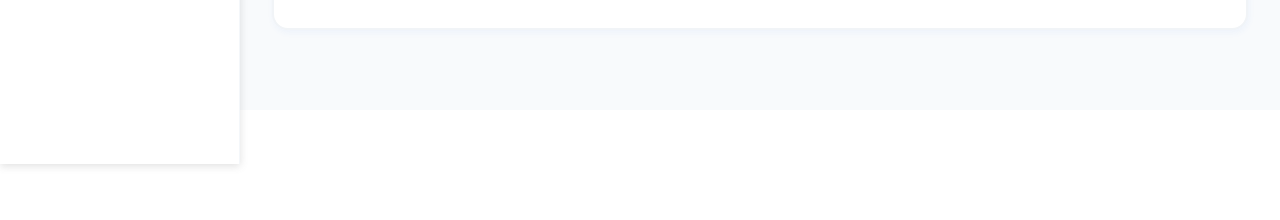
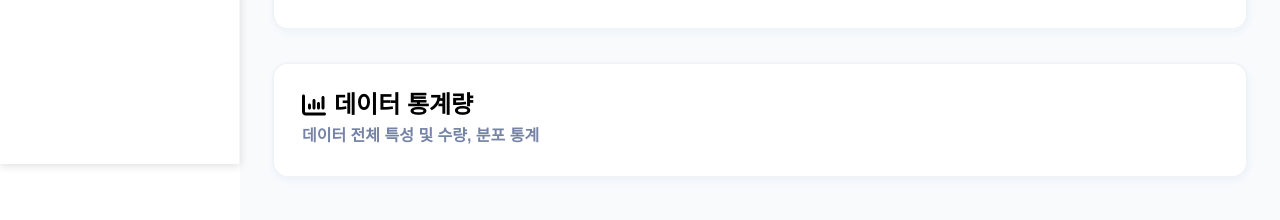
Before and after one commit to xxyeon129/gene-fe, a React (Vite) app: page / in a window 1280 px wide. Shown: the part 636-856 px from the top of the page. Before the commit the page ends 800 px from the top, so only its background shows below. Built offline with nearby package versions, Linux system fonts and the light colour scheme.

Commit message:
Wip: [품질관리 대시보드] 데이터 통계량 WIP

```diff
--- a/src/pages/dashboard/ui/DashboardPage.tsx
+++ b/src/pages/dashboard/ui/DashboardPage.tsx
@@ -3,8 +3,7 @@
  */
 
 import { DashboardHeader } from "./header";
-import { ProjectManage } from "./section";
-import { DataManage } from "./section/dataManage/DataManage";
+import { ProjectManage, DataManage, Statistics } from "./section";
 
 export const DashboardPage = () => {
   return (
@@ -15,6 +14,8 @@ export const DashboardPage = () => {
       <ProjectManage />
       {/* 데이터 업로드 및 관리 section */}
       <DataManage />
+      {/* 통계 section */}
+      <Statistics />
     </article>
   );
 };
--- /dev/null
+++ b/src/pages/dashboard/ui/section/dataManage/index.ts
@@ -0,0 +1 @@
+export { DataManage } from "./DataManage";
--- a/src/pages/dashboard/ui/section/index.ts
+++ b/src/pages/dashboard/ui/section/index.ts
@@ -1 +1,3 @@
 export { ProjectManage } from "./projectManage";
+export { DataManage } from "./dataManage";
+export { Statistics } from "./statistics";
--- /dev/null
+++ b/src/pages/dashboard/ui/section/statistics/Statistics.tsx
@@ -0,0 +1,19 @@
+/**
+ * @description [품질관리 대시보드 페이지] 통계 섹션 UI 컴포넌트
+ */
+
+import * as St from "../section.styles";
+import { CardHeader } from "@/widgets";
+import { FaChartColumn } from "react-icons/fa6";
+
+export const Statistics = () => {
+  return (
+    <St.CommonSection>
+      <CardHeader
+        title="데이터 통계량"
+        titleIcon={<FaChartColumn />}
+        description="데이터 전체 특성 및 수량, 분포 통계"
+      />
+    </St.CommonSection>
+  );
+};
--- /dev/null
+++ b/src/pages/dashboard/ui/section/statistics/index.ts
@@ -0,0 +1 @@
+export { Statistics } from "./Statistics";
```
Also changed, not shown: src/pages/dashboard/ui/section/dataManage/DataManage.tsx (+5 -2 lines).
